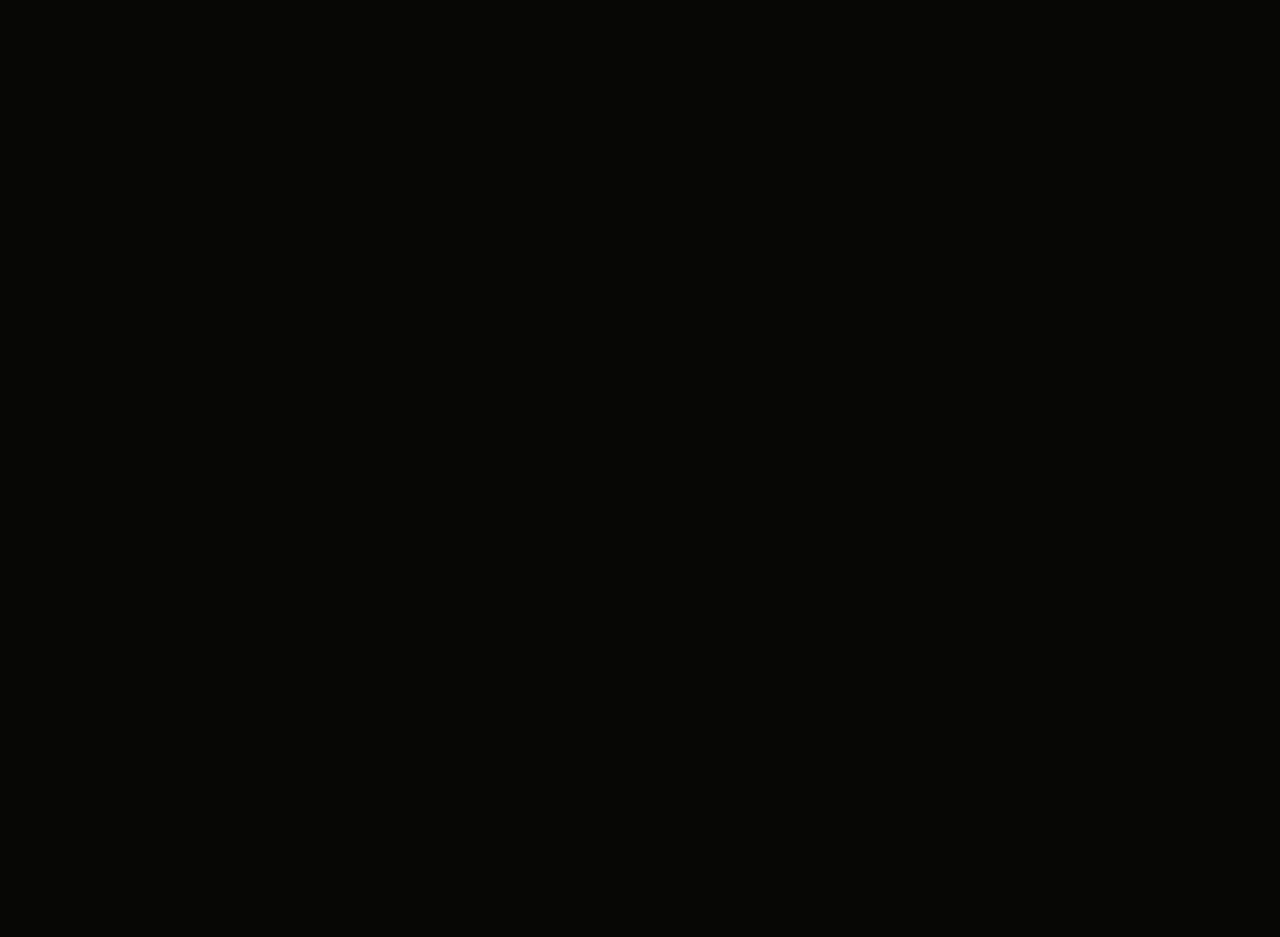
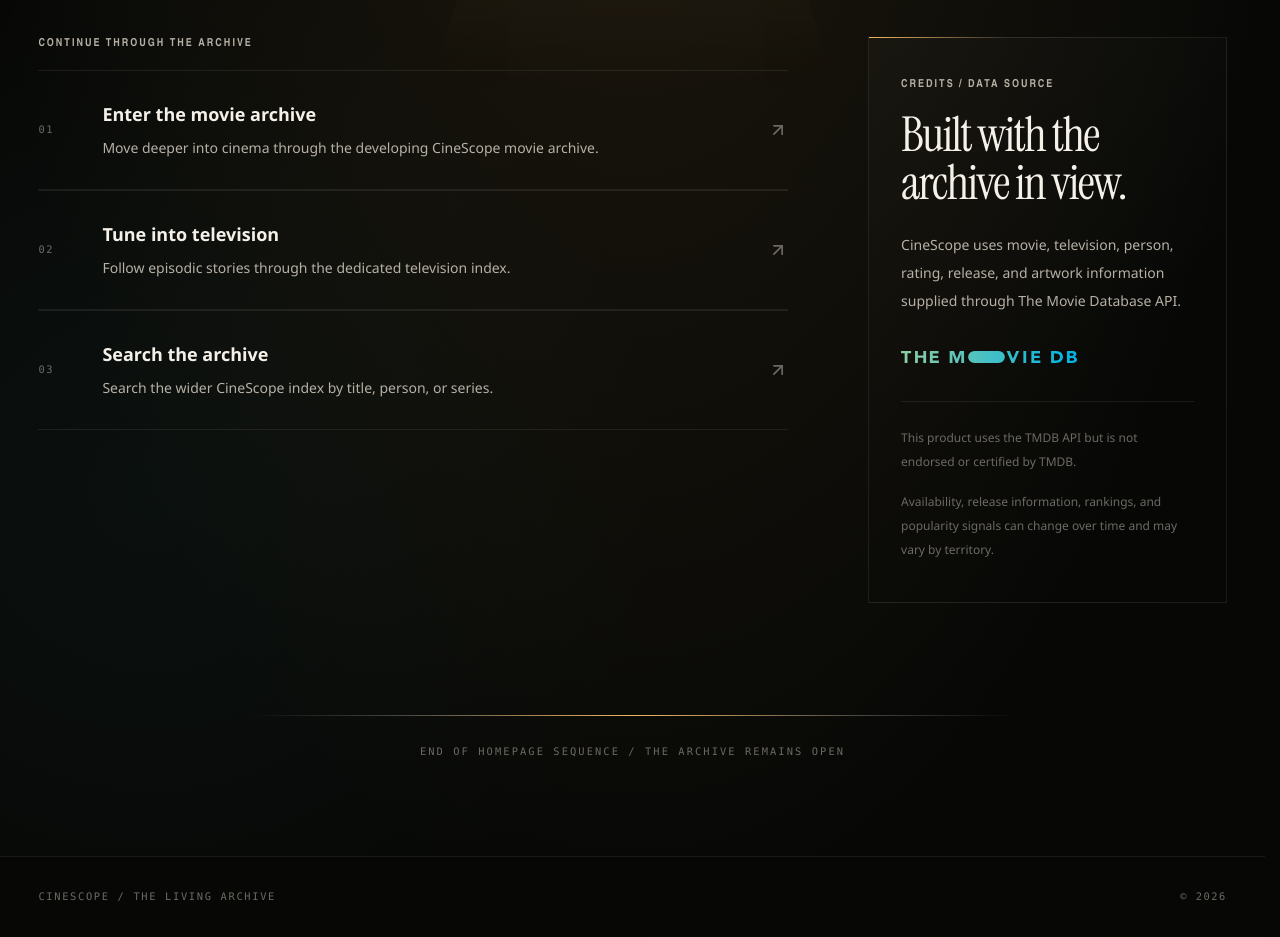
Before and after one commit to AshenRandira/cinescope, a React (Vite) app: page / in a window 1280 px wide. Shown: the part 4140-5077 px from the top of the page. Before the commit the page ends 3799 px from the top, so only its background shows below. Built offline with nearby package versions, Linux system fonts and the light colour scheme; no server answers.

Commit message:
feat: add cinematic closing frame to homepage

```diff
--- a/src/components/layout/AppShell.tsx
+++ b/src/components/layout/AppShell.tsx
@@ -24,25 +24,14 @@
       </main>
 
       <footer className="hidden border-t border-[var(--color-line-soft)] md:block">
-        <div className="mx-auto grid min-h-28 max-w-[var(--layout-max)] grid-cols-[1fr_auto_1fr] items-center gap-8 px-[var(--layout-gutter)] text-[var(--color-paper-600)]">
-          <p className="archive-label justify-self-start">
-            Discover stories worth remembering
+        <div className="mx-auto flex min-h-20 max-w-[var(--layout-max)] items-center justify-between gap-8 px-[var(--layout-gutter)] text-[var(--color-paper-600)]">
+          <p className="font-mono text-[0.65rem] uppercase tracking-[0.16em]">
+            CineScope / The Living Archive
           </p>
 
-          <span
-            aria-hidden="true"
-            className="h-8 w-px bg-[var(--color-line)]"
-          />
-
-          <div className="justify-self-end text-right">
-            <p className="font-mono text-[0.65rem] uppercase tracking-[0.14em]">
-              CineScope / The Living Archive
-            </p>
-
-            <p className="mt-1 text-xs">
-              {'\u00A9'} {new Date().getFullYear()}
-            </p>
-          </div>
+          <p className="font-mono text-[0.65rem] uppercase tracking-[0.14em]">
+            {'\u00A9'} {new Date().getFullYear()}
+          </p>
         </div>
       </footer>
 
--- /dev/null
+++ b/src/features/discovery/components/HomepageClosingFrame.css
@@ -0,0 +1,173 @@
+.homepage-closing-frame {
+    position: relative;
+    isolation: isolate;
+    overflow: hidden;
+  }
+
+  .homepage-closing-frame::before {
+    position: absolute;
+    z-index: -2;
+    inset: 0;
+    pointer-events: none;
+    content: "";
+    background:
+      radial-gradient(
+        ellipse at 50% 0%,
+        rgb(var(--atmosphere-highlight-rgb) / 0.11),
+        transparent 42rem
+      ),
+      radial-gradient(
+        circle at 12% 72%,
+        rgb(var(--atmosphere-secondary-rgb) / 0.1),
+        transparent 32rem
+      ),
+      var(--color-app-background);
+  }
+
+  .homepage-closing-frame::after {
+    position: absolute;
+    z-index: -1;
+    top: 0;
+    left: 50%;
+    width: min(32rem, 50vw);
+    height: 44rem;
+    pointer-events: none;
+    content: "";
+    opacity: 0.18;
+    background:
+      linear-gradient(
+        180deg,
+        var(--color-projector),
+        transparent 76%
+      );
+    clip-path:
+      polygon(
+        44% 0,
+        56% 0,
+        100% 100%,
+        0 100%
+      );
+    transform: translateX(-50%);
+    filter: blur(2rem);
+  }
+
+  .homepage-closing-frame__route {
+    position: relative;
+    display: grid;
+    grid-template-columns:
+      3rem
+      minmax(0, 1fr)
+      auto;
+    align-items: center;
+    gap: 1rem;
+    min-height: 7.5rem;
+    padding: 1.25rem 0;
+    border-top: 1px solid var(--color-line-soft);
+  }
+
+  .homepage-closing-frame__route:last-child {
+    border-bottom: 1px solid var(--color-line-soft);
+  }
+
+  .homepage-closing-frame__route::before {
+    position: absolute;
+    top: -1px;
+    left: 0;
+    width: 0;
+    height: 1px;
+    content: "";
+    background: var(--color-projector);
+    transition:
+      width var(--duration-interface)
+      var(--ease-focus);
+  }
+
+  .homepage-closing-frame__route:hover::before,
+  .homepage-closing-frame__route:focus-visible::before {
+    width: 100%;
+  }
+
+  .homepage-closing-frame__route-arrow {
+    transition:
+      color var(--duration-interface)
+        var(--ease-standard),
+      transform var(--duration-interface)
+        var(--ease-focus);
+  }
+
+  .homepage-closing-frame__route:hover
+    .homepage-closing-frame__route-arrow,
+  .homepage-closing-frame__route:focus-visible
+    .homepage-closing-frame__route-arrow {
+    color: var(--color-projector-strong);
+    transform: translate(0.25rem, -0.25rem);
+  }
+
+  .homepage-closing-frame__credits {
+    position: relative;
+    background:
+      linear-gradient(
+        145deg,
+        rgb(255 255 255 / 0.025),
+        transparent 60%
+      );
+  }
+
+  .homepage-closing-frame__credits::before {
+    position: absolute;
+    top: -1px;
+    right: 0;
+    left: 0;
+    height: 1px;
+    content: "";
+    background:
+      linear-gradient(
+        90deg,
+        var(--color-projector),
+        var(--color-line-soft) 38%,
+        transparent
+      );
+  }
+
+  .homepage-closing-frame__end-rule {
+    background:
+      linear-gradient(
+        90deg,
+        transparent,
+        var(--color-line-strong) 20%,
+        var(--color-projector) 50%,
+        var(--color-line-strong) 80%,
+        transparent
+      );
+  }
+
+  @media (max-width: 639px) {
+    .homepage-closing-frame__route {
+      grid-template-columns:
+        2.25rem
+        minmax(0, 1fr)
+        auto;
+      min-height: 6.5rem;
+    }
+
+    .homepage-closing-frame::after {
+      width: 85vw;
+      opacity: 0.12;
+    }
+  }
+
+  @media (prefers-contrast: more) {
+    .homepage-closing-frame::after {
+      opacity: 0.08;
+    }
+
+    .homepage-closing-frame__credits {
+      border-color: var(--color-app-text);
+    }
+  }
+
+  @media (prefers-reduced-motion: reduce) {
+    .homepage-closing-frame__route-arrow {
+      transform: none !important;
+    }
+  }
--- /dev/null
+++ b/src/features/discovery/components/HomepageClosingFrame.tsx
@@ -0,0 +1,158 @@
+import { ArrowUpRight } from 'lucide-react'
+import { Link } from 'react-router'
+
+import './HomepageClosingFrame.css'
+
+const closingRoutes = [
+  {
+    description:
+      'Move deeper into cinema through the developing CineScope movie archive.',
+    index: '01',
+    label: 'Enter the movie archive',
+    to: '/movies',
+  },
+  {
+    description:
+      'Follow episodic stories through the dedicated television index.',
+    index: '02',
+    label: 'Tune into television',
+    to: '/tv',
+  },
+  {
+    description:
+      'Search the wider CineScope index by title, person, or series.',
+    index: '03',
+    label: 'Search the archive',
+    to: '/search',
+  },
+] as const
+
+export function HomepageClosingFrame() {
+  return (
+    <section
+      aria-labelledby="homepage-closing-frame-title"
+      className="homepage-closing-frame -mx-[var(--layout-gutter)] scroll-mt-24 border-t border-[var(--color-line-soft)] px-[var(--layout-gutter)] pb-16 pt-24 sm:pb-20 sm:pt-28 lg:pb-24 lg:pt-36"
+      id="homepage-closing-frame"
+    >
+      <div className="mx-auto max-w-[var(--layout-max)]">
+        <header className="mx-auto max-w-6xl text-center">
+          <p className="font-mono text-xs uppercase tracking-[0.2em] text-[var(--color-projector)]">
+            05 / Closing Frame
+          </p>
+
+          <h2
+            className="font-display text-balance mt-8 text-[clamp(3.75rem,8.5vw,9.75rem)] leading-[0.82] text-[var(--color-app-text)]"
+            id="homepage-closing-frame-title"
+          >
+            Every ending opens another reel.
+          </h2>
+
+          <p className="text-pretty mx-auto mt-8 max-w-2xl text-base leading-8 text-[var(--color-app-muted)] sm:text-lg">
+            The homepage sequence ends here, but the archive
+            continues through cinema, television, and the wider
+            CineScope index.
+          </p>
+        </header>
+
+        <div className="mt-20 grid gap-14 lg:mt-28 lg:grid-cols-[minmax(0,1.15fr)_minmax(20rem,0.55fr)] lg:items-start lg:gap-20">
+          <nav aria-label="Continue exploring CineScope">
+            <p className="archive-label mb-5">
+              Continue through the archive
+            </p>
+
+            <ol>
+              {closingRoutes.map((route) => (
+                <li key={route.to}>
+                  <Link
+                    className="homepage-closing-frame__route group"
+                    to={route.to}
+                  >
+                    <span className="font-mono text-[0.65rem] tracking-[0.16em] text-[var(--color-app-subtle)]">
+                      {route.index}
+                    </span>
+
+                    <span>
+                      <span className="block text-base font-semibold text-[var(--color-app-text)] sm:text-lg">
+                        {route.label}
+                      </span>
+
+                      <span className="mt-2 block max-w-xl text-sm leading-6 text-[var(--color-app-muted)]">
+                        {route.description}
+                      </span>
+                    </span>
+
+                    <ArrowUpRight
+                      aria-hidden="true"
+                      className="homepage-closing-frame__route-arrow size-5 text-[var(--color-app-subtle)]"
+                    />
+                  </Link>
+                </li>
+              ))}
+            </ol>
+          </nav>
+
+          <aside
+            aria-labelledby="homepage-credits-title"
+            className="homepage-closing-frame__credits border border-[var(--color-line-soft)] px-6 py-8 sm:px-8 sm:py-10"
+            id="credits"
+          >
+            <p className="archive-label">
+              Credits / Data source
+            </p>
+
+            <h3
+              className="font-display mt-5 text-4xl leading-none text-[var(--color-app-text)] sm:text-5xl"
+              id="homepage-credits-title"
+            >
+              Built with the archive in view.
+            </h3>
+
+            <p className="mt-6 text-sm leading-7 text-[var(--color-app-muted)]">
+              CineScope uses movie, television, person, rating,
+              release, and artwork information supplied through
+              The Movie Database API.
+            </p>
+
+            <a
+              aria-label="Visit The Movie Database"
+              className="mt-9 inline-block"
+              href="https://www.themoviedb.org"
+              rel="noreferrer"
+              target="_blank"
+            >
+              <img
+                alt="The Movie Database (TMDB)"
+                className="w-40 max-w-full sm:w-44"
+                decoding="async"
+                loading="lazy"
+                src="/branding/tmdb-logo.svg"
+              />
+            </a>
+
+            <p className="mt-8 border-t border-[var(--color-line-soft)] pt-6 text-xs leading-6 text-[var(--color-app-subtle)]">
+              This product uses the TMDB API but is not endorsed
+              or certified by TMDB.
+            </p>
+
+            <p className="mt-4 text-xs leading-6 text-[var(--color-app-subtle)]">
+              Availability, release information, rankings, and
+              popularity signals can change over time and may
+              vary by territory.
+            </p>
+          </aside>
+        </div>
+
+        <div className="mt-24 text-center sm:mt-28">
+          <span
+            aria-hidden="true"
+            className="homepage-closing-frame__end-rule mx-auto block h-px w-full max-w-3xl"
+          />
+
+          <p className="mt-7 font-mono text-[0.65rem] uppercase tracking-[0.2em] text-[var(--color-app-subtle)]">
+            End of homepage sequence / The archive remains open
+          </p>
+        </div>
+      </div>
+    </section>
+  )
+}
--- a/src/features/discovery/pages/HomePage.tsx
+++ b/src/features/discovery/pages/HomePage.tsx
@@ -6,6 +6,7 @@
 import { getTmdbErrorMessage } from '../../../lib/tmdb/client'
 import { ArchiveProjectionHero } from '../components/ArchiveProjectionHero'
 import { DiscoverySplice } from '../components/DiscoverySplice'
+import { HomepageClosingFrame } from '../components/HomepageClosingFrame'
 import { TelevisionSignal } from '../components/TelevisionSignal'
 import { TemporalCinemaMap } from '../components/TemporalCinemaMap'
 import { useHomeDiscoveryQueries } from '../hooks/useHomeDiscoveryQueries'
@@ -86,6 +87,8 @@
         onRetry={television.refetch}
         signals={television.signals}
       />
+
+      <HomepageClosingFrame />
     </>
   )
 }
```
Also changed, not shown: public/branding/tmdb-logo.svg (added).
